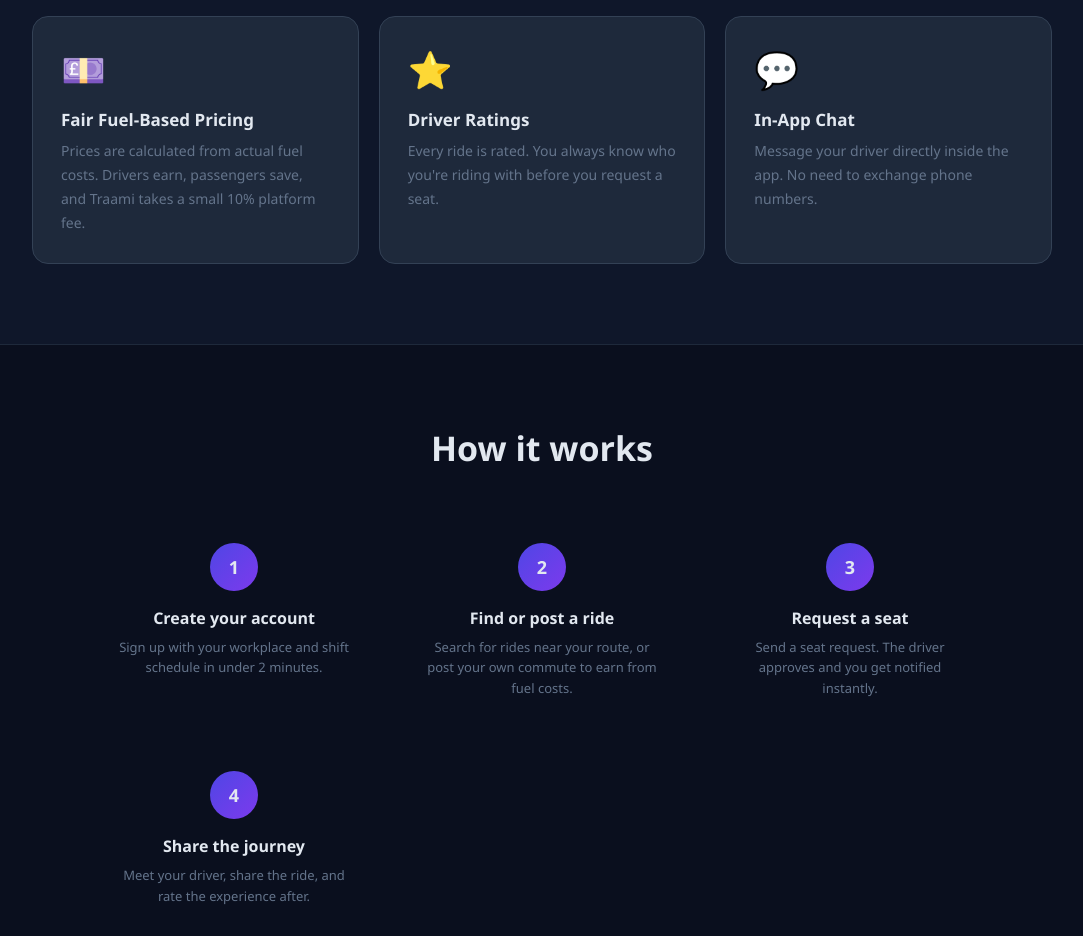
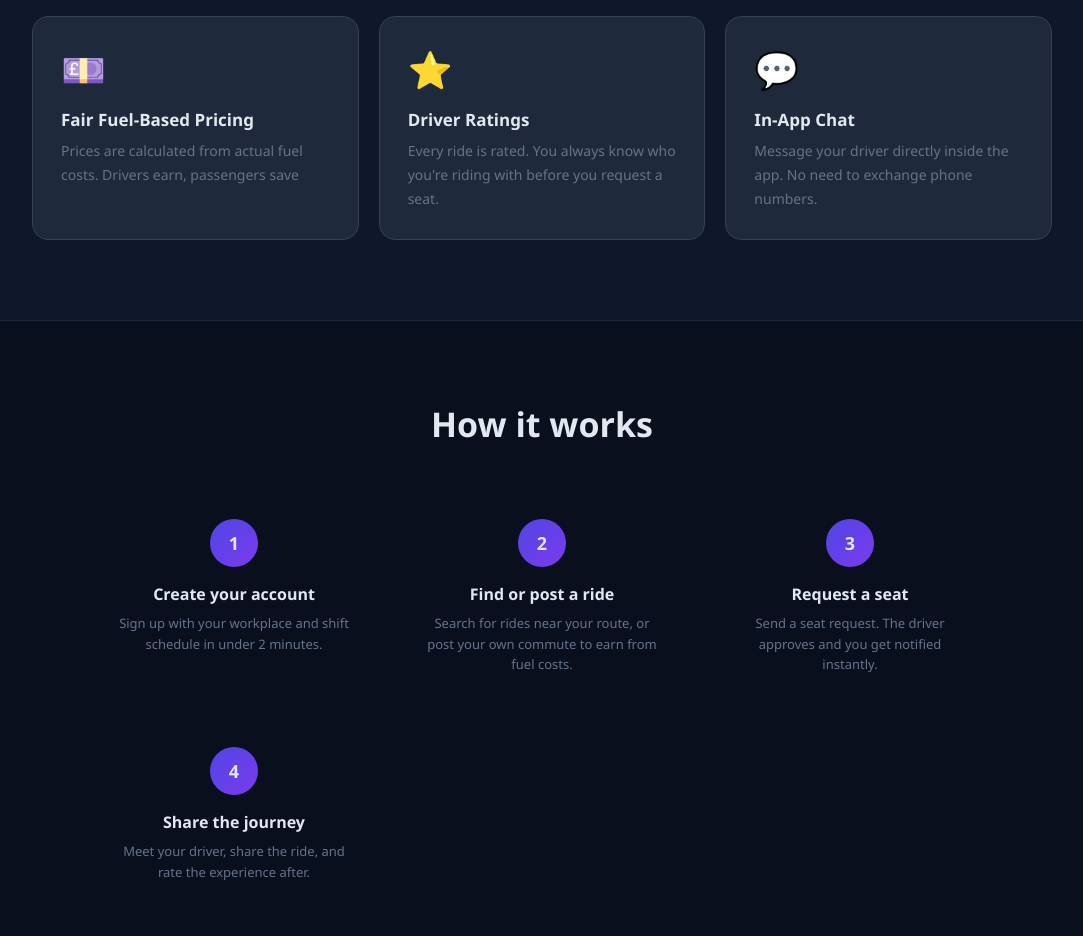
Before and after one commit to auXca/traami, a website: page public/index.html in a window 1280 px wide. Shown: the part 1120-2056 px from the top of the page, without its empty margins (98-1181 px from the left). Drawn offline with Linux system fonts and the light colour scheme.

Commit message:
!0% removed

```diff
--- a/public/index.html
+++ b/public/index.html
@@ -83,7 +83,7 @@ footer .links a:hover{color:#94a3b8}
     <div class="feat"><div class="feat-icon">🔁</div><h3>Rota-Aware Matching</h3><p>No other carpool app understands shift work. Set your rota and we automatically match you with colleagues on the same schedule.</p></div>
     <div class="feat"><div class="feat-icon">🏥</div><h3>Workplace Carpooling</h3><p>Connect with people from the same hospital, warehouse or office going the same direction — NHS, Amazon, factories and more.</p></div>
     <div class="feat"><div class="feat-icon">📍</div><h3>Route Corridor Matching</h3><p>We don't just match exact locations. We find rides passing near you along the same route — like BlaBlaCar but smarter.</p></div>
-    <div class="feat"><div class="feat-icon">💷</div><h3>Fair Fuel-Based Pricing</h3><p>Prices are calculated from actual fuel costs. Drivers earn, passengers save, and Traami takes a small 10% platform fee.</p></div>
+    <div class="feat"><div class="feat-icon">💷</div><h3>Fair Fuel-Based Pricing</h3><p>Prices are calculated from actual fuel costs. Drivers earn, passengers save</p></div>
     <div class="feat"><div class="feat-icon">⭐</div><h3>Driver Ratings</h3><p>Every ride is rated. You always know who you're riding with before you request a seat.</p></div>
     <div class="feat"><div class="feat-icon">💬</div><h3>In-App Chat</h3><p>Message your driver directly inside the app. No need to exchange phone numbers.</p></div>
   </div>
```
